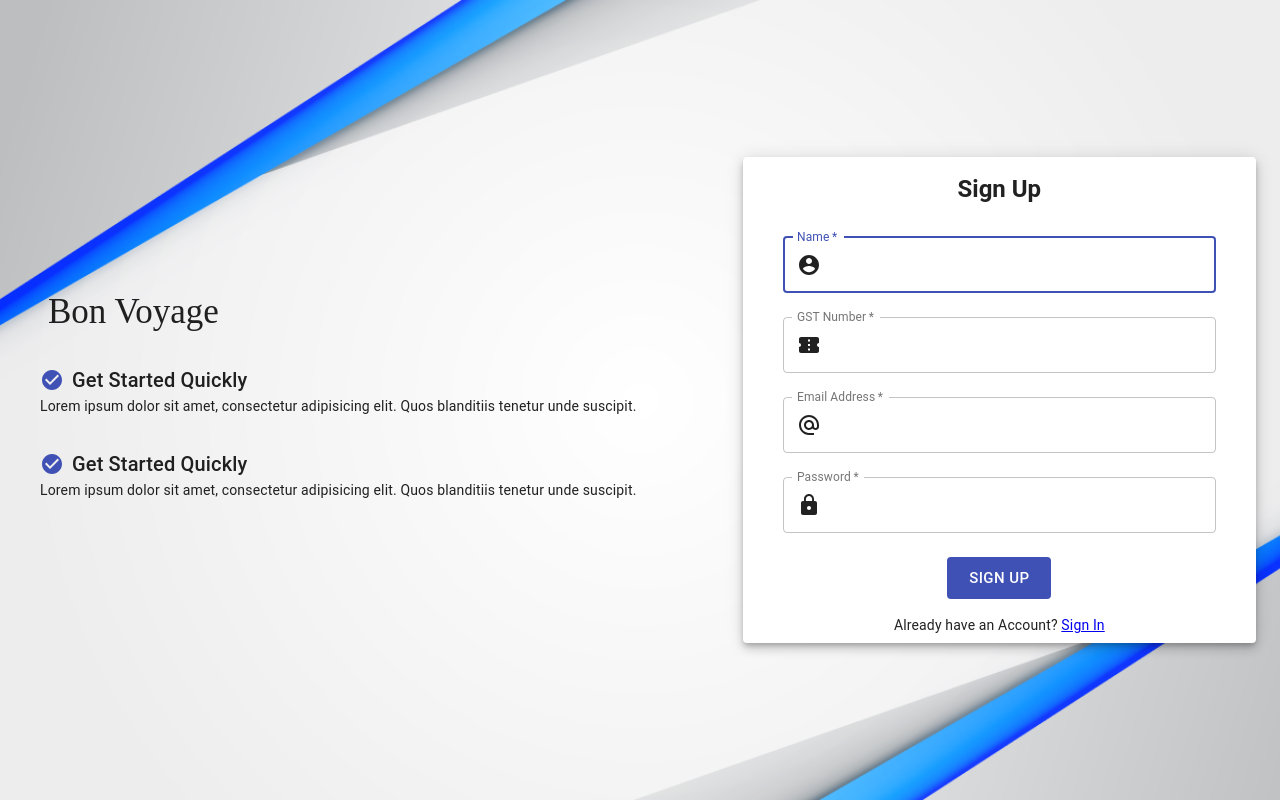
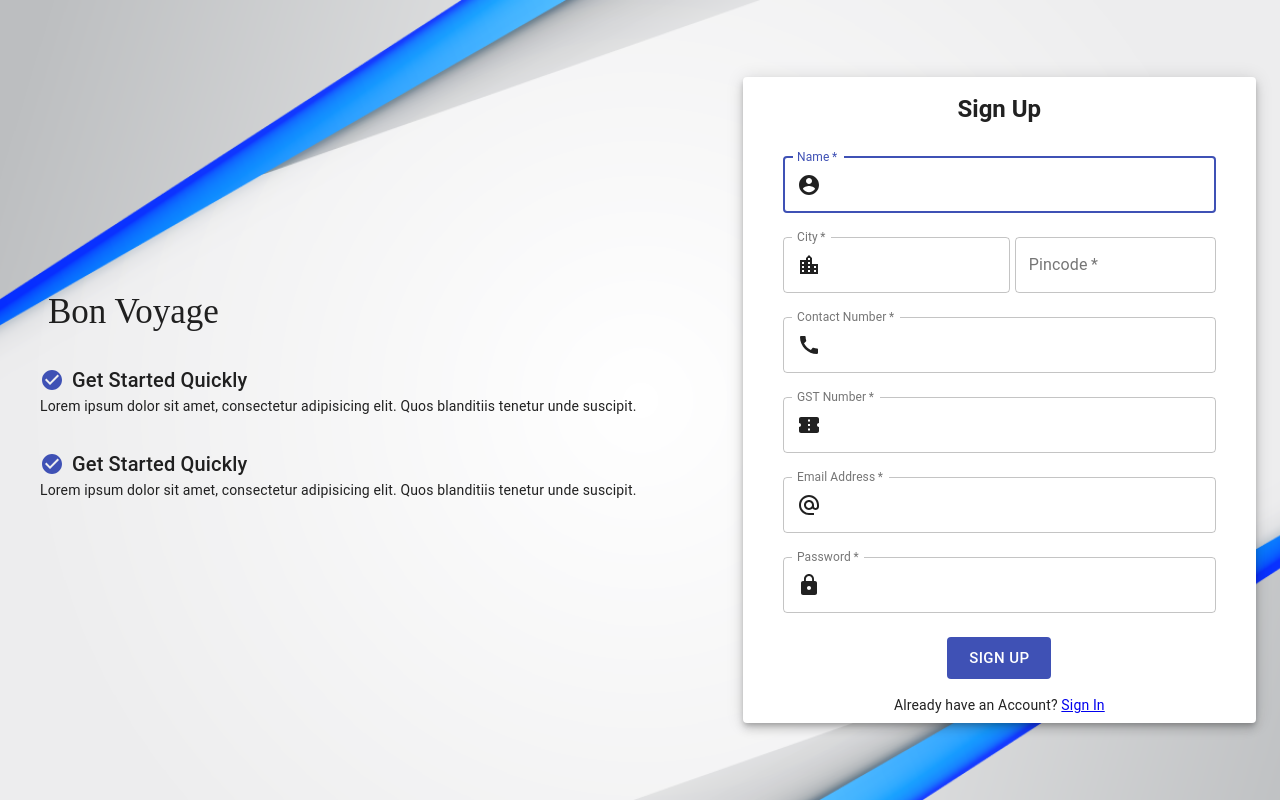
Before and after one commit to Hackdotslash/T12-codeGambit, a React (Create React App) app in the folder hotel/: page /signup in a window 1280 px wide. Built offline with nearby package versions, Linux system fonts and the light colour scheme; no server answers.

Commit message:
Hotel db updated

```diff
--- a/hotel/src/App.css
+++ b/hotel/src/App.css
@@ -1,38 +1,5 @@
-.App {
-  text-align: center;
+*{
+  margin: 0;
+  padding: 0;
+  box-sizing: border-box;
 }
-
-.App-logo {
-  height: 40vmin;
-  pointer-events: none;
-}
-
-@media (prefers-reduced-motion: no-preference) {
-  .App-logo {
-    animation: App-logo-spin infinite 20s linear;
-  }
-}
-
-.App-header {
-  background-color: #282c34;
-  min-height: 100vh;
-  display: flex;
-  flex-direction: column;
-  align-items: center;
-  justify-content: center;
-  font-size: calc(10px + 2vmin);
-  color: white;
-}
-
-.App-link {
-  color: #61dafb;
-}
-
-@keyframes App-logo-spin {
-  from {
-    transform: rotate(0deg);
-  }
-  to {
-    transform: rotate(360deg);
-  }
-}
--- a/hotel/src/components/Dashboard.jsx
+++ b/hotel/src/components/Dashboard.jsx
@@ -73,17 +73,19 @@ function Dashboard({ children, location: { pathname } }) {
     }
   };
   useEffect(() => {
-    db.collection('hotels').doc(currentUser.uid).get().then(doc => {
-      setUserData(doc.data());
-    })
-  }, [currentUser])
+    if (currentUser !== null) {
+      db.collection('hotels').doc(currentUser.uid).get().then(doc => {
+        setUserData(doc.data());
+      })
+    }
+  }, [currentUser]);
   return (
     <div className={classes.root}>
       <CssBaseline />
       <AppBar position="fixed" className={classes.appBar}>
         <Toolbar className={classes.header}>
           <Typography variant="h6">
-            Bon Voyage
+            E-Mulyankan
           </Typography>
           <NotificationsIcon />
         </Toolbar>
@@ -109,7 +111,7 @@ function Dashboard({ children, location: { pathname } }) {
             </ListItemAvatar>
             <ListItemText>
               <Typography variant="subtitle1" align="center" gutterBottom>{userData.name}</Typography>
-              <Typography variant="subtitle2" align="center">{userData.gstn}</Typography>
+              <Typography variant="subtitle2" align="center">R.N.G. Patel Institute of Technology</Typography>
             </ListItemText>
           </ListItem>
         </List>
@@ -119,9 +121,9 @@ function Dashboard({ children, location: { pathname } }) {
             <DashboardIcon />
             <Typography variant="subtitle1" style={{ marginLeft: '15px' }}>Overview</Typography>
           </MenuItem>
-          <MenuItem component={Link} to="/admin/dashboard/test/create" style={currentTab(pathname, "/admin/dashboard/test/create")}>
+          <MenuItem component={Link} to="/dashboard/profile" style={currentTab(pathname, "/dashboard/profile")}>
             <AddBoxIcon />
-            <Typography variant="subtitle1" style={{ marginLeft: '15px' }}>Create Test</Typography>
+            <Typography variant="subtitle1" style={{ marginLeft: '15px' }}>Update Profile</Typography>
           </MenuItem>
           <MenuItem component={Link} to="/admin/dashboard/test/edit" style={currentTab(pathname, "/admin/dashboard/test/edit")}>
             <EditIcon />
--- a/hotel/src/components/Signup.jsx
+++ b/hotel/src/components/Signup.jsx
@@ -6,6 +6,8 @@ import AlternateEmailIcon from '@material-ui/icons/AlternateEmail';
 import AccountCircleIcon from '@material-ui/icons/AccountCircle';
 import CheckCircleIcon from '@material-ui/icons/CheckCircle';
 import ConfirmationNumberIcon from '@material-ui/icons/ConfirmationNumber';
+import LocationCityIcon from '@material-ui/icons/LocationCity';
+import CallIcon from '@material-ui/icons/Call';
 
 import { useAuth } from "./context/AuthContext";
 import bk from "./images/bk1.png";
@@ -65,6 +67,9 @@ export default function Signup(props) {
   const password = useRef();
   const name = useRef();
   const gstn = useRef();
+  const city = useRef();
+  const pincode = useRef();
+  const phnNum = useRef();
   const { signup } = useAuth();
   const [busy, setBusy] = React.useState(false);
   const [error, seterror] = React.useState("");
@@ -74,7 +79,7 @@ export default function Signup(props) {
     try {
       seterror("");
       setBusy(true);
-      signup(email.current.value, password.current.value, name.current.value, gstn.current.value);
+      signup(email.current.value, password.current.value, name.current.value, city.current.value, pincode.current.value, phnNum.current.value, gstn.current.value);
       props.history.push("/signin");
     } catch (err) {
       seterror(err);
@@ -101,6 +106,48 @@ export default function Signup(props) {
                 startAdornment: (
                   <InputAdornment position="start">
                     <AccountCircleIcon />
+                  </InputAdornment>
+                ),
+              }}
+            />
+            <div style={{ display: 'flex', flexDirection: 'row' }}>
+              <TextField
+                variant="outlined"
+                margin="normal"
+                required
+                id="Name"
+                label="City"
+                inputRef={city}
+                InputProps={{
+                  startAdornment: (
+                    <InputAdornment position="start">
+                      <LocationCityIcon />
+                    </InputAdornment>
+                  ),
+                }}
+              />
+              <TextField
+                variant="outlined"
+                margin="normal"
+                required
+                id="Name"
+                label="Pincode"
+                inputRef={pincode}
+                style={{ marginLeft: '5px' }}
+              />
+            </div>
+            <TextField
+              variant="outlined"
+              margin="normal"
+              required
+              fullWidth
+              id="Name"
+              label="Contact Number"
+              inputRef={phnNum}
+              InputProps={{
+                startAdornment: (
+                  <InputAdornment position="start">
+                    <CallIcon />
                   </InputAdornment>
                 ),
               }}
--- a/hotel/src/components/context/AuthContext.jsx
+++ b/hotel/src/components/context/AuthContext.jsx
@@ -13,12 +13,15 @@ export function AuthProvider({ children }) {
 
     const [loading, setloading] = useState(true);
 
-    function signup(email, password, name, gstn) {
+    function signup(email, password, name, city, pincode, phone, gstn) {
         auth
             .createUserWithEmailAndPassword(email, password)
             .then((cred) => {
                 return db.collection("hotels").doc(cred.user.uid).set({
                     name: name,
+                    city: city,
+                    pincode: pincode,
+                    phone: phone,
                     gstn: gstn,
                 });
             })
```
Also changed, not shown: hotel/src/components/Profile.jsx (added, +34 -0 lines), 1 other file (tests, documents, lock files or other folders).
